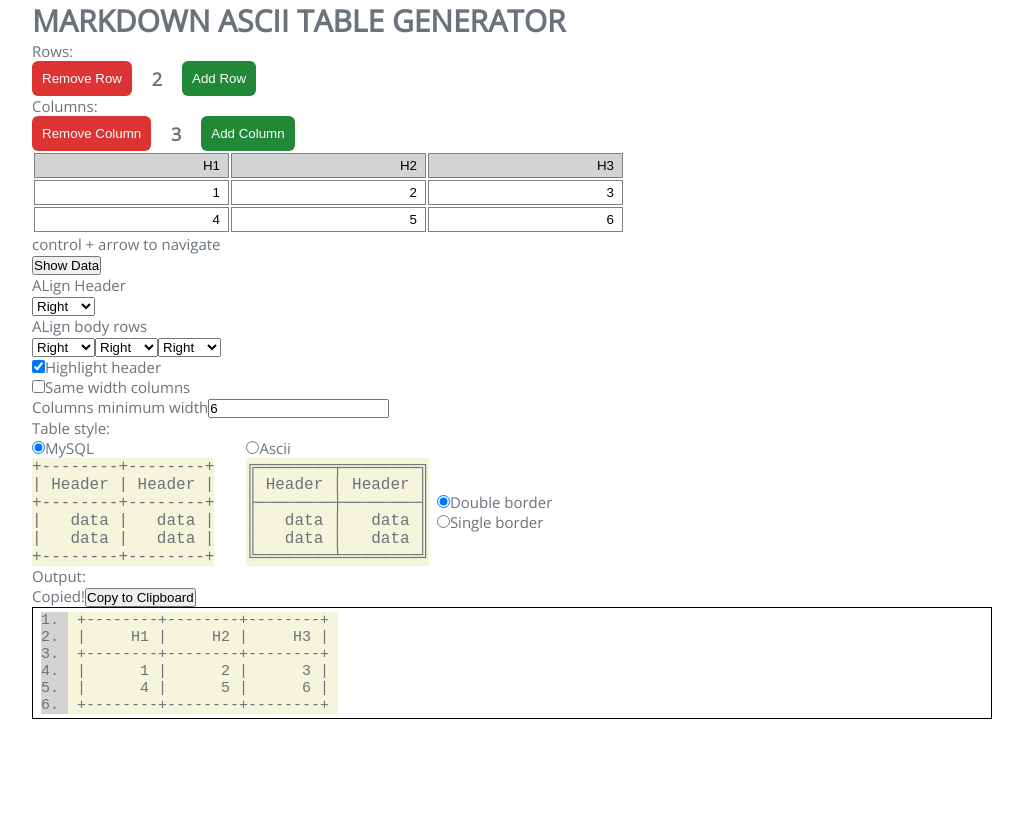
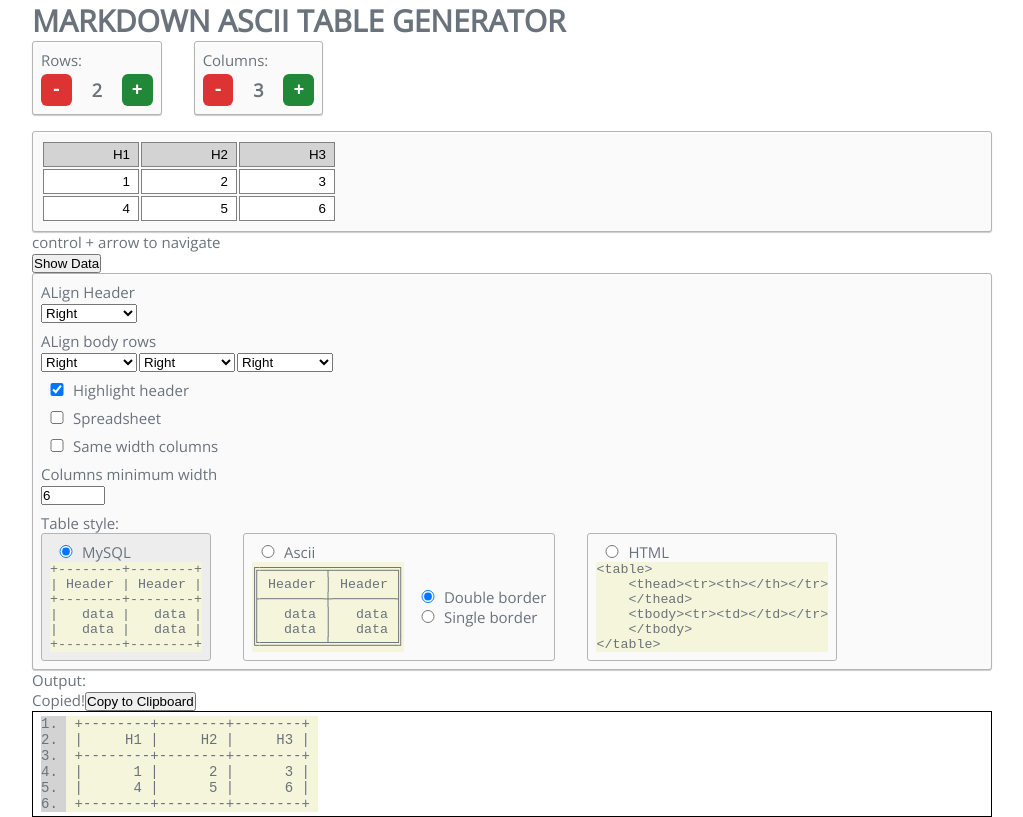
Before and after one commit to vikcch/markdown-table-generator, a Vue app: page / in a window 1280 px wide. Shown: the whole page, without its empty margins (128-1151 px from the left). Built offline with nearby package versions, Linux system fonts and the light colour scheme; what vue-sweetalert2 would draw is missing.

Commit message:
007-21-04-2020
- Table de input em novo componente 'table.vue'

- Nova opções em 'table-options.vue'
    * Spreadsheet
    * HTML table

```diff
--- a/src/assets/global.css
+++ b/src/assets/global.css
@@ -31,3 +31,35 @@
 .lm-m {
     margin-left: 8px;
 }
+
+.bm-s {
+    margin-bottom: 4px;
+}
+
+.bm-m {
+    margin-bottom: 8px;
+}
+
+.bm-l {
+    margin-bottom: 16px;
+}
+
+.rm-xs {
+    margin-right: 2px;
+}
+
+input[type="text"], select {
+    width: 96px;
+}
+
+input[type="checkbox"], input[type="radio"] {
+    width: 32px;
+}
+
+input[type="number"] {
+    width: 64px;
+}
+
+/* input:not([type="text"]){
+    width: 32px;
+} */
--- a/src/components/input/index.vue
+++ b/src/components/input/index.vue
@@ -2,36 +2,18 @@
 
 	<div>
 
-		<app-table-calibrator :intel="{name: 'Row', key:'row', value: rowsCount}" />
+		<div class="train bm-l ">
 
-		<app-table-calibrator :intel="{name: 'Column', key:'column', value: columnsCount}" />
+			<app-table-calibrator :intel="{name: 'Row', key:'row', value: rowsCount}" />
 
-		<table
-			ref="table"
-			@keyup="onKeyUp"
-		>
+			<app-table-calibrator :intel="{name: 'Column', key:'column', value: columnsCount}" />
 
-			<thead>
+		</div>
 
-				<app-column
-					v-for="(col,index) in tableHeader"
-					:key="index"
-					:intel="{value:col, index:index, key:'header'}"
-				/>
-
-			</thead>
-
-			<tbody>
-
-				<app-row
-					v-for="(row, index) in table"
-					:key="index"
-					:intel="row"
-				/>
-
-			</tbody>
-
-		</table>
+		<app-table
+			:tableHeader="tableHeader"
+			:table="table"
+		/>
 
 		<p>control + arrow to navigate</p>
 
@@ -50,14 +32,13 @@ import rowVue from './row.vue';
 import tableCalibratorVue from './table-calibrator.vue';
 import { head } from './../../units/absx.js';
 import tableOptionsVue from './table-options.vue';
+import tableVue from './table.vue';
 
 export default {
 
 	components: {
-
+		'app-table': tableVue,
 		'app-table-calibrator': tableCalibratorVue,
-		'app-column': columnVue,
-		'app-row': rowVue,
 		'app-table-options': tableOptionsVue
 	},
 
@@ -77,9 +58,7 @@ export default {
 
 			console.log(this.table);
 
-			// const outputVue = head(this.$root.$children).$refs['output'];
-
-			// console.log(outputVue.options.bodyColumnsAlignment);
+			console.log(this.$refs['options'].columnsAlignment);
 		},
 
 		maxCharsColumn(index) {
@@ -110,53 +89,7 @@ export default {
 			return Math.max(maxHeader, maxBody);
 		},
 
-		onKeyUp(event) {
 
-			const arrowsCode = [37, 38, 39, 40];
-
-			if (!event.ctrlKey || !arrowsCode.includes(event.keyCode)) {
-
-				return;
-			}
-
-			const { key } = event;
-
-			const tdFocused = document.activeElement.parentNode
-
-			const tds = this.$refs['table'].querySelectorAll('td');
-
-			const tdFocusedIndex = Array.from(tds).indexOf(tdFocused);
-
-			const coords = {
-
-				x: tdFocusedIndex % this.columnsCount,
-				y: Math.floor(tdFocusedIndex / this.columnsCount)
-			};
-
-			// coords (x,y) => zero based
-			const getIndex = ({ x, y }) => y * this.columnsCount + x;
-
-			const work = {
-
-				'ArrowUp': coords.y === 0
-					? getIndex({ x: coords.x, y: this.rowsCount })
-					: getIndex({ x: coords.x, y: coords.y - 1 }),
-
-				'ArrowLeft': coords.x === 0
-					? getIndex({ x: this.columnsCount - 1, y: coords.y })
-					: getIndex({ x: coords.x - 1, y: coords.y }),
-
-				'ArrowRight': coords.x === this.columnsCount - 1
-					? getIndex({ x: 0, y: coords.y })
-					: getIndex({ x: coords.x + 1, y: coords.y }),
-
-				'ArrowDown': coords.y === this.rowsCount
-					? getIndex({ x: coords.x, y: 0 })
-					: getIndex({ x: coords.x, y: coords.y + 1 }),
-			};
-
-			key in work && tds[work[key]].firstChild.focus();
-		}
 
 	},
 
@@ -173,6 +106,42 @@ export default {
 		},
 	},
 
+	watch: {
+
+		tableHeader(value) {
+
+			const bodyAlign = this.$refs['options'].columnsAlignment.body;
+
+			/* ********************* */
+			// const isAddingColumn = value.length - bodyAlign.length > 0;
+
+			// if (isAddingColumn) bodyAlign.push('right');
+			// else bodyAlign.pop();
+
+
+			/* ********************* */
+
+			// const key = value.length - bodyAlign.length;
+
+			// const work = {
+			// 	'1': () => bodyAlign.push('right'),
+			// 	'-1': () => bodyAlign.pop()
+			// };
+
+			// work[key].call();
+
+
+			/* ********************* */
+
+			const isAddingColumn = value.length - bodyAlign.length > 0;
+
+			const fn = isAddingColumn ? 'push' : 'pop';
+
+			bodyAlign[fn]('right');
+
+		}
+	}
+
 }
 </script>
 
--- a/src/components/input/table-calibrator.vue
+++ b/src/components/input/table-calibrator.vue
@@ -1,8 +1,8 @@
 <template>
 
-	<div>
+	<div class="badge rm-xl">
 
-		<p>{{intel.name}}s:</p>
+		<p class="bm-s">{{intel.name}}s:</p>
 
 		<div class="train">
 
@@ -10,14 +10,14 @@
 				:class="['button', styleStateRed]"
 				@click="remove()"
 				:disabled="isDisabled"
-			>Remove {{ intel.name }}</button>
+			>-</button>
 
 			<p class="intel-value"> {{ intel.value }}</p>
 
 			<button
 				class="button button--green"
 				@click="add()"
-			>Add {{ intel.name }}</button>
+			>+</button>
 
 		</div>
 
@@ -102,10 +102,13 @@ export default {
 }
 
 .button {
-	padding: 10px;
+	padding: 6px 10px;
 	border: none;
 	border-radius: 6px;
 	cursor: pointer;
+	font-size: 18px;
+	font-family: "Courier New", Courier, monospace;
+	font-weight: bold;
 }
 
 .button:active {
@@ -125,4 +128,13 @@ export default {
 	width: 50px;
 	text-align: center;
 }
+
+.badge {
+	padding: 8px;
+	background-color: #fafafa;
+	border-radius: 3px;
+	border: 1px solid #b4b4b4;
+	box-shadow: 0 1px 1px rgba(0, 0, 0, 0.2),
+		0 2px 0 0 rgba(255, 255, 255, 0.7) inset;
+}
 </style>
--- a/src/components/input/table-options.vue
+++ b/src/components/input/table-options.vue
@@ -1,8 +1,8 @@
 <template>
 
-	<div>
+	<div class="badge">
 
-		<div class="ladder">
+		<div class="ladder spaced-v">
 
 			<label>
 				<p>ALign Header</p>
@@ -25,6 +25,7 @@
 				<label>
 					<p>ALign body rows</p>
 					<select
+						class="rm-xs"
 						@change="onChange($event, {index, key:'body'})"
 						v-for="(col,index) in columnsCount"
 						:key="index"
@@ -35,7 +36,6 @@
 						<option value="right">Right</option>
 					</select>
 				</label>
-
 			</div>
 
 			<label>
@@ -53,6 +53,17 @@
 
 				<input
 					type="checkbox"
+					ref="spreadsheet"
+					v-model="spreadsheet"
+				>
+				<span>Spreadsheet</span>
+
+			</label>
+
+			<label>
+
+				<input
+					type="checkbox"
 					ref="same-width"
 					v-model="sameWidth"
 				>
@@ -62,7 +73,7 @@
 
 			<label>
 
-				<span>Columns minimum width</span>
+				<p>Columns minimum width</p>
 				<input
 					type="number"
 					ref="min-width"
@@ -78,7 +89,7 @@
 
 				<div class="train-drift">
 
-					<label class="rm-xl">
+					<label :class="['inner-badge rm-xl', styleStateMySQL]">
 
 						<input
 							type="radio"
@@ -102,7 +113,7 @@
 
 					</label>
 
-					<label>
+					<label :class="['inner-badge rm-xl', styleStateASCII]">
 
 						<input
 							type="radio"
@@ -156,6 +167,31 @@
 
 					</label>
 
+					<label :class="['inner-badge rm-xl', styleStateHTML]">
+
+						<input
+							type="radio"
+							ref="html"
+							name="style"
+							value="html"
+							v-model="tableStyle.style"
+						>
+						<span>HTML</span>
+
+						<div>
+							<pre class="ladder">
+                            <code class="demo">&lt;table&gt;</code>
+                            <code class="demo">    &lt;thead&gt;&lt;tr&gt;&lt;th&gt;&lt;/th&gt;&lt;/tr&gt;</code>
+                            <code class="demo">    &lt;/thead&gt;</code>
+                            <code class="demo">    &lt;tbody&gt;&lt;tr&gt;&lt;td&gt;&lt;/td&gt;&lt;/tr&gt;</code>
+                            <code class="demo">    &lt;/tbody&gt;</code>
+                            <code class="demo">&lt;/table&gt;</code>
+
+                            </pre>
+						</div>
+
+					</label>
+
 				</div>
 
 			</div>
@@ -179,6 +215,7 @@ export default {
 				body: ['right', 'right', 'right']
 			},
 			highlightHeader: true,
+			spreadsheet: false,
 			sameWidth: false,
 			minimumWidth: 6,
 			tableStyle: {
@@ -193,26 +230,17 @@ export default {
 
 		onChange(event, parcel) {
 
-			// FIXME:: mudo text do header, depois mudo o alinhamento,
-			// aparece o texto original no header na input
-
-			console.log(parcel);
-			console.log('***********');
-
-			// const dataName = `${parcel.key}ColumnsAlignment`;
-
-			// const align = this[dataName][parcel.index];
-
-
 			const alignObj = this.columnsAlignment[parcel.key];
 			const align = alignObj[parcel.index] || alignObj;
-
-			// debugger;
-			// const parcel = { align, index, key: 'body' };
 
 			parcel.align = align;
 
 			window.EventVue.$emit('updateAlign', parcel);
+		},
+
+		styleStateTableStyle(event) {
+
+			console.log(event);
 		}
 	},
 
@@ -226,9 +254,36 @@ export default {
 		alignmentsOptions() {
 
 			return ['left', 'center', 'right'];
-		}
+		},
+
+		styleStateMySQL() {
+
+			return this.tableStyle.style === 'mysql' ? 'table-style--selected' : '';
+		},
+
+		styleStateASCII() {
+
+			return this.tableStyle.style === 'ascii' ? 'table-style--selected' : '';
+		},
+
+		styleStateHTML() {
+
+			return this.tableStyle.style === 'html' ? 'table-style--selected' : '';
+		},
+
 	},
 
+	watch: {
+
+		'tableStyle.style'(value) {
+
+			const outputVue = head(this.$root.$children).$refs['output'];
+
+			outputVue.isHTML = this.tableStyle.style === 'html';
+		}
+
+
+	}
 
 }
 </script>
@@ -238,6 +293,29 @@ code.demo {
 	/* FIXME:: size */
 	/* font-family: "Courier New", Courier, monospace; */
 	/* font-size: 8pt; */
-	font-size: 12pt;
+	font-size: 10pt;
+}
+
+.badge {
+	padding: 8px;
+	background-color: #fafafa;
+	border-radius: 3px;
+	border: 1px solid #b4b4b4;
+	box-shadow: 0 1px 1px rgba(0, 0, 0, 0.2),
+		0 2px 0 0 rgba(255, 255, 255, 0.7) inset;
+}
+
+.inner-badge {
+	padding: 8px;
+	border-radius: 3px;
+	border: 1px solid #b4b4b4;
+}
+
+.spaced-v > * + * {
+	margin-top: 8px;
+}
+
+.table-style--selected {
+	background-image: linear-gradient(rgba(0, 0, 0, 0.05), rgba(0, 0, 0, 0.05));
 }
 </style>
--- /dev/null
+++ b/src/components/input/table.vue
@@ -0,0 +1,116 @@
+<template>
+
+	<div class="badge">
+
+		<table
+			ref="table"
+			@keyup="onKeyUp"
+            cellspacing="2"
+		>
+
+			<thead>
+
+				<app-column
+					v-for="(col,index) in tableHeader"
+					:key="index"
+					:intel="{value:col, index:index, key:'header'}"
+				/>
+
+			</thead>
+
+			<tbody>
+
+				<app-row
+					v-for="(row, index) in table"
+					:key="index"
+					:intel="row"
+				/>
+
+			</tbody>
+
+		</table>
+
+	</div>
+</template>
+
+<script>
+import columnVue from './column.vue'
+import rowVue from './row.vue'
+
+export default {
+
+	props: {
+		tableHeader: Array,
+		table: Array,
+	},
+
+	components: {
+		'app-column': columnVue,
+		'app-row': rowVue,
+	},
+
+	methods: {
+
+		onKeyUp(event) {
+
+			const arrowsCode = [37, 38, 39, 40];
+
+			if (!event.ctrlKey || !arrowsCode.includes(event.keyCode)) {
+
+				return;
+			}
+
+			const { key } = event;
+
+			const tdFocused = document.activeElement.parentNode
+
+			const tds = this.$refs['table'].querySelectorAll('td');
+
+			const tdFocusedIndex = Array.from(tds).indexOf(tdFocused);
+
+			const coords = {
+
+				x: tdFocusedIndex % this.columnsCount,
+				y: Math.floor(tdFocusedIndex / this.columnsCount)
+			};
+
+			// coords (x,y) => zero based
+			const getIndex = ({ x, y }) => y * this.columnsCount + x;
+
+			const work = {
+
+				'ArrowUp': coords.y === 0
+					? getIndex({ x: coords.x, y: this.rowsCount })
+					: getIndex({ x: coords.x, y: coords.y - 1 }),
+
+				'ArrowLeft': coords.x === 0
+					? getIndex({ x: this.columnsCount - 1, y: coords.y })
+					: getIndex({ x: coords.x - 1, y: coords.y }),
+
+				'ArrowRight': coords.x === this.columnsCount - 1
+					? getIndex({ x: 0, y: coords.y })
+					: getIndex({ x: coords.x + 1, y: coords.y }),
+
+				'ArrowDown': coords.y === this.rowsCount
+					? getIndex({ x: coords.x, y: 0 })
+					: getIndex({ x: coords.x, y: coords.y + 1 }),
+			};
+
+			key in work && tds[work[key]].firstChild.focus();
+		}
+
+	}
+
+}
+</script>
+
+<style scoped>
+.badge {
+	padding: 8px;
+	background-color: #fafafa;
+	border-radius: 3px;
+	border: 1px solid #b4b4b4;
+	box-shadow: 0 1px 1px rgba(0, 0, 0, 0.2),
+		0 2px 0 0 rgba(255, 255, 255, 0.7) inset;
+}
+</style>
--- a/src/components/output/index.vue
+++ b/src/components/output/index.vue
@@ -8,13 +8,14 @@
 
 		<button @click="copyToClipboard_OnClick()">Copy to Clipboard</button>
 
-		<pre class="code"><div ref="result"><app-line
+		<div ref="result">
+
+			<pre class="code"><div v-if="isHTML">{{htmlTable}}</div><div v-else><app-line
             v-for="(row,index) in makedRows"
             :key="index"
-            :intel="{value:row, index:index}" /></div>
+            :intel="{value:row, index:index}" /></div></pre>
 
-        </pre>
-
+		</div>
 	</div>
 
 </template>
@@ -22,12 +23,21 @@
 <script>
 import lineVue from './line.vue';
 import { head } from '../../units/absx';
+import { addTextToTag } from '../../units/fxnl';
 
 export default {
 
 	components: {
 
 		'app-line': lineVue
+	},
+
+	data() {
+
+		return {
+
+			isHTML: false
+		}
 	},
 
 	methods: {
@@ -80,6 +90,30 @@ export default {
 			result.push(...inputVue.table, specialRow);
 
 			return result;
+		},
+
+		htmlTable() {
+
+			const inputVue = head(this.$root.$children).$refs['input'];
+
+			const tr = addTextToTag('tr');
+			const th = addTextToTag('th');
+			const td = addTextToTag('td');
+
+			const thEls = inputVue.tableHeader.map(v => th(v)).join('');
+
+			// TODO:: usar pipe
+			const thead = addTextToTag('thead')(tr(thEls));
+
+			const makeTRs = arr => tr(arr.map(v => td(v)).join(''));
+
+			const trEls = inputVue.table.map(makeTRs).join('');
+
+			const tbody = addTextToTag('tbody')(trEls);
+
+			const table = addTextToTag('table')(`${thead}${tbody}`);
+
+			return table;
 		}
 	},
 
@@ -93,7 +127,7 @@ pre.code {
 	position: relative;
 	border: 1px black solid;
 	padding: 4px 8px;
-
+	font-size: 14px;
 	display: flex;
 	justify-content: flex-start;
 }
--- a/src/components/output/line.vue
+++ b/src/components/output/line.vue
@@ -17,7 +17,14 @@ export default {
 
 	methods: {
 
-		getPad(columnIndex) {
+		/**
+		 * É o comprimento da string resultante.
+		 * padCount = 4
+		 * Ex.: '6'.padFunction(padCount, '0')		// '0006'
+		 * @param {Number} 		columnIndex
+		 * @return {Number}
+		 */
+		getPadCount(columnIndex) {
 
 			const inputVue = head(this.$root.$children).$refs['input'];
 
@@ -32,46 +39,35 @@ export default {
 			return Math.max(minChars, maxChars);
 		},
 
+		/**
+		 * Alinhamento da coluna ('left', 'center', 'right')
+		 * Permite que *sem* `header highlight` alinhe a primeira
+		 *   row juntamente com as restantes.
+		 * @param {Number} 		columnIndex
+		 * @return {String}
+		 */
 		getAlign(columnIndex) {
 
 			const highlight = this.options.highlightHeader;
 
 			const isHeaderRow = this.intel.index === 1;
 
-			if (highlight && isHeaderRow) {
-
-				return this.options.columnsAlignment.header;
-
-			} else {
-
-				return this.options.columnsAlignment.body[columnIndex];
-			}
+			return highlight && isHeaderRow
+				? this.options.columnsAlignment.header
+				: this.options.columnsAlignment.body[columnIndex];
 		},
 
-
+		/**
+		 * Preenche a string consuante o tamanho (length) da maior coluna
+		 * ou maior de todas as colunas
+		 * @param {String} 		text			Dados da celula
+		 * @param {String} 		fillerPad		Caratere para preencher
+		 * @param {Number} 		columnIndex
+		 * @return {String}
+		 */
 		getPaddedText(text, fillerPad, columnIndex) {
 
-			// const highlight = this.options.highlightHeader;
-
-			// const isHeaderRow = this.intel.index === 1;
-
-			// if (highlight && isHeaderRow) {
-
-			// 	const work = {
-
-			// 		left: text.padEnd(padCount, fillerPad),
-			// 		center: padSpacedEdges(text, padCount),
-			// 		right: text.padStart(padCount, fillerPad),
-			// 	};
-
-			// 	const align = this.options.columnsAlignment.header;
-
-			// 	return work[align];
-			// }
-
-			// return text.padEnd(padCount, fillerPad);
-
-			const padCount = this.getPad(columnIndex);
+			const padCount = this.getPadCount(columnIndex);
 
 			const work = {
 
@@ -80,47 +76,35 @@ export default {
 				right: text.padStart(padCount, fillerPad),
 			};
 
-			// 	const align = this.options.columnsAlignment[header];
-
-
 			const align = this.getAlign(columnIndex);
 
 			return work[align];
-
-
 		},
 
-		//       fillerPad
-		//   ↓      ↓ ↓      ↓
-		//  +--------+--------+
-		//  | Header | Header |
-		//   ↑      ↑ ↑      ↑
-		//       fillerPad
+		/**
+		 * fillers.leftEdge
+		 * fillers.pad
+		 * fillers.columnSeparator
+		 * fillers.rightEdge
+		 *
+		 *       fillers.pad
+		 *   ↓      ↓ ↓      ↓
+		 *  +--------+--------+
+		 *  | Header | Header |
+		 *   ↑      ↑ ↑      ↑
+		 *       fillers.pad
+		 */
 
-
-		/* getRow(fillers) {
-
-			const rdc = (acc, cur, index) => {
-
-				const padCount = this.getPad(index);
-
-				const paddedText = cur.padEnd(padCount, fillers.pad);
-
-				const innerCell = `${fillers.pad}${paddedText}${fillers.pad}`;
-
-				return `${acc}${innerCell}${fillers.columnSeparator}`;
-			};
-
-			const innerRow = removeLastChar(this.intel.value.reduce(rdc, ''));
-
-			return `${fillers.leftEdge}${innerRow}${fillers.rightEdge}`;
-		} */
-
+		/**
+		 * Row formatada com padding e bordas.
+		 * 'index' no reduce representa a coluna
+		 *
+		 * @param {Object} 		fillers			blueprint acima
+		 * @return {String}
+		 */
 		getRow(fillers) {
 
 			const rdc = (acc, cur, index) => {
-
-				// const padCount = this.getPad(index);
 
 				const paddedText = this.getPaddedText(cur, fillers.pad, index);
 
@@ -132,36 +116,77 @@ export default {
 			const innerRow = removeLastChar(this.intel.value.reduce(rdc, ''));
 
 			return `${fillers.leftEdge}${innerRow}${fillers.rightEdge}`;
+		},
+
+		/**
+		 * Adiciona nova coluna na primeira posição com o numero da linha.
+		 * A 'row' vem completa com as bordas e separador, é adicionada a
+		 *   coluna a seguir ao primeiro carater (borda), e o separador
+		 *   como sendo o ultimo carater inserido.
+		 *
+		 * 'tail':	  		tudo o que não é o primeiro.
+		 * 'isSpecialRow':	bordas (topo, fundo) e separador entre header e body
+		 * @param {String} 		row
+		 * @param {Object} 		fillers			blueprint acima
+		 * @return {String}
+		 */
+		addSpreadsheet(row, fillers) {
+
+			const inputVue = head(this.$root.$children).$refs['input'];
+
+			const isSpecialRow = fillers.pad !== ' ';
+
+			const { rowsCount } = inputVue;
+
+			const highlight = this.options.highlightHeader;
+
+			const isHeaderRow = this.intel.index === 1;
+
+			const lineNumber = this.intel.index - (highlight ? 2 : 0);
+
+			const rowsCountLen = (rowsCount + (highlight ? 0 : 1)).toString().length + 1;
+
+			const padCount = Math.max(rowsCountLen, 2);
+
+			const cellText = isSpecialRow || highlight && isHeaderRow
+				? ''.padStart(padCount, fillers.pad)
+				: lineNumber.toString().padStart(padCount, ' ');
+
+			const innerCell = `${fillers.pad}${cellText}${fillers.pad}`;
+
+			const tail = row.slice(1);
+
+			return `${head(row)}${innerCell}${fillers.columnSeparator}${tail}`;
 		}
-
 	},
 
 	computed: {
 
-
-
+		/**
+		 * Opções do 'input.vue' > 'table-options.vue'
+		 * @return {Object}
+		 */
 		options() {
 
 			const inputVue = head(this.$root.$children).$refs['input'];
 
 			const options = inputVue.$refs['options'];
 
-			const { highlightHeader, sameWidth, minimumWidth, columnsAlignment } = options;
-
-			const { style, border } = options.tableStyle;
-
-			return {
-				columnsAlignment,
-				highlightHeader,
-				sameWidth,
-				minimumWidth,
-				tableStyle: {
-					style, border
-				}
-			};
-
+			return options;
 		},
 
+		/**
+		 * "Special Row" são as bordas (topo, fundo) e separador entre
+		 *   header e body (top, middle, bottom).
+		 * +--------+--------+  ╔════════╤════════╗  ┌────────┬────────┐ ← top
+		 * | Header | Header |  ║ Header │ Header ║  │ Header │ Header │
+		 * +--------+--------+  ╟────────┼────────╢  ├────────┼────────┤ ← middle
+		 * |   data |   data |  ║   data │   data ║  │   data │   data │
+		 * |   data |   data |  ║   data │   data ║  │   data │   data │
+		 * +--------+--------+  ╚════════╧════════╝  └────────┴────────┘ ← bottom
+		 *
+		 * @return {Object}		{ leftEdge, pad, columnSeparator, rightEdge }
+		 */
 		specialRowFiller() {
 
 			const tableStyle = {
@@ -173,13 +198,6 @@ export default {
 					double: { top: '╔═╤╗', middle: '╟─┼╢', bottom: '╚═╧╝' }
 				}
 			};
-
-			//  +--------+--------+  ╔════════╤════════╗  ┌────────┬────────┐
-			//  | Header | Header |  ║ Header │ Header ║  │ Header │ Header │
-			//  +--------+--------+  ╟────────┼────────╢  ├────────┼────────┤
-			//  |   data |   data |  ║   data │   data ║  │   data │   data │
-			//  |   data |   data |  ║   data │   data ║  │   data │   data │
-			//  +--------+--------+  ╚════════╧════════╝  └────────┴────────┘
 
 			const { style, border } = this.options.tableStyle;
 
@@ -201,12 +219,15 @@ export default {
 				}
 			};
 
-			// TODO:: não preciso de toString() ver porquê
 			const key = this.intel.index.toString();
 
 			return key in work ? work[key] : work.def;
 		},
 
+		/**
+		 * "Data Row" representa linha com dados
+		 * @return {Object}		{ leftEdge, pad, columnSeparator, rightEdge }
+		 */
 		dataRowFiller() {
 
 			const tableStyle = {
@@ -229,21 +250,43 @@ export default {
 			};
 		},
 
-		row() {
+		/**
+		 * 'this.intel.index' é o total de linhas, incluindo bordas (top, fundo)
+		 *   e separador enter header e body.
+		 * O primeiro e o ultimo (top e fundo) são sempre "special rows", caso
+		 *   haja o separador (highlightHeader) é sempre o terceiro (index 2),
+		 *   e o ultimo é o 'rowsCount' mais 3 (top, header, separador), já que
+		 *   'rowsCount' conta apenas as rows do body
+		 * @return {Boolean}
+		 */
+		isSpecialRow() {
 
 			const inputVue = head(this.$root.$children).$refs['input'];
 
 			const highlight = this.options.highlightHeader;
 
-			const tableLen = inputVue.table.length;
+			const rowsCount = inputVue.rowsCount;
 
-			const arr = highlight ? [0, 2, tableLen + 3] : [0, tableLen + 2];
+			const arr = highlight ? [0, 2, rowsCount + 3] : [0, rowsCount + 2];
 
-			const isSpecial = arr.includes(this.intel.index);
+			return arr.includes(this.intel.index);
+		},
 
-			const filler = isSpecial ? this.specialRowFiller : this.dataRowFiller;
+		/**
+		 * Interpolação
+		 * @return {String}
+		 */
+		row() {
 
-			return this.getRow(filler);
+			const filler = this.isSpecialRow
+				? this.specialRowFiller
+				: this.dataRowFiller;
+
+			const row = this.getRow(filler);
+
+			const spreadsheet = this.options.spreadsheet;
+
+			return spreadsheet ? this.addSpreadsheet(row, filler) : row;
 		}
 	}
 }
--- a/src/units/absx.js
+++ b/src/units/absx.js
@@ -2,10 +2,10 @@ import { padEdges, removeCharAt, validator } from './fxnl';
 
 export const head = array => array[0];
 
-export const tail = array => array.slice(-1)[0];
+export const rear = array => array.slice(-1)[0];
 
 export const padSpacedEdges = padEdges(' ');
 
 export const removeLastChar = string => string.slice(0, -1);
 
-export default { head, tail, padSpacedEdges };
+export default { head, rear, padSpacedEdges };
--- a/src/units/fxnl.js
+++ b/src/units/fxnl.js
@@ -10,7 +10,7 @@ export const padEdges = edges => (string, count) => {
 
     const isOdd = (count - string.length) % 2 === 1;
 
-    const text = isOdd ? ` ${string}` : string;
+    const text = isOdd ? `${edges}${string}` : string;
 
     return `${edges.repeat(countSide)}${text}${edges.repeat(countSide)}`;
 };
@@ -19,4 +19,6 @@ export const removeCharAt = index => string => string.slice(0, index) + string.s
 
 export const validator = (...tests) => obj => tests.every(fn => fn(obj));
 
-export default { makePrefixer, makeSufixer, removeCharAt, validator };
+export const addTextToTag = tag => text => `<${tag}>${text}</${tag}>`;
+
+export default { makePrefixer, makeSufixer, removeCharAt, validator, addTextToTag };
```
Also changed, not shown: src/components/input/column.vue (+6 -1 lines), src/main.js (+7 -5 lines).
